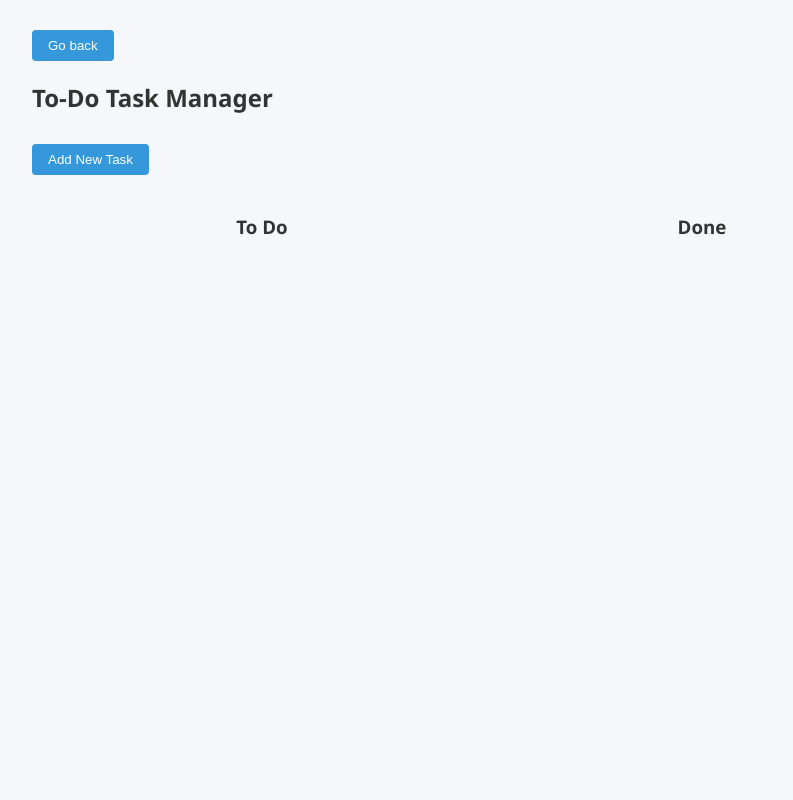
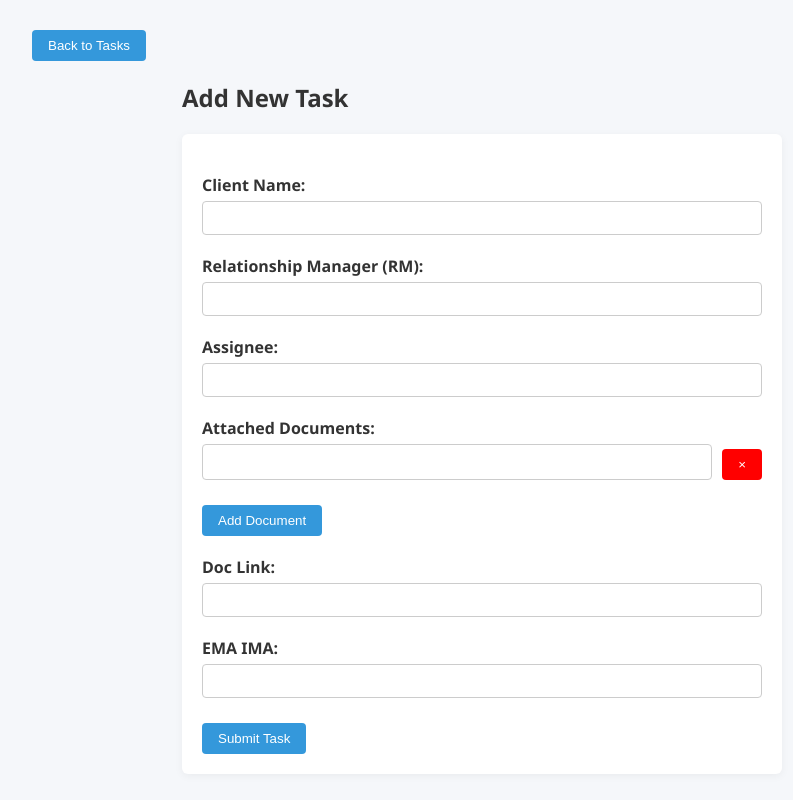
Before and after one commit to Remusseah/Client_interface, a Flask app: page /add_task in a window 1280 px wide. Shown: the whole page, without its empty margins (158-951 px from the left). Run offline with Flask 3, Linux system fonts and the light colour scheme; some libraries are stand-ins or nearby versions.

Commit message:
thingymajigs

```diff
--- a/static/style.css
+++ b/static/style.css
@@ -172,6 +172,8 @@ tbody tr:hover {
     padding: 10px;
     margin-bottom: 10px;
     cursor: pointer;
+    word-wrap: break-word;
+    overflow-wrap: anywhere;
   }
 
   .pending-details {
--- a/templates/add_task.html
+++ b/templates/add_task.html
@@ -2,101 +2,103 @@
 <html lang="en">
 <head>
   <meta charset="UTF-8">
-  <title>To-Do Task Manager</title>
+  <title>Add New Task</title>
   <link rel="stylesheet" href="{{ url_for('static', filename='style.css') }}">
   <style>
-  .user-greeting {
-    position: absolute;
-    top: 10px;
-    right: 20px;
+    .form-container {
+      max-width: 600px;
+      margin: auto;
     }
-
-  .header-buttons {
-    margin-bottom: 20px;
+    .form-group {
+      margin-bottom: 15px;
     }
-
-  .task-section {
-    display: flex;
-    justify-content: space-between;
-    gap: 20px;
-    padding: 0 20px;
-    flex-wrap: nowrap; /* <-- Ensure side-by-side layout */
+    .form-group label {
+      display: block;
+      font-weight: bold;
     }
-
-  .task-column {
-    flex: 1;             /* <-- Replace fixed width */
-    min-width: 0;        /* <-- Prevent overflow */
+    .form-group input {
+      width: 100%;
+      padding: 8px;
       box-sizing: border-box;
     }
-
-  .task-column h3 {
-    text-align: center;
-    margin-bottom: 10px;
+    #docs-container .form-group {
+      display: flex;
+      gap: 10px;
     }
-
-  .pending-box {
-    border: 1px solid #aaa;
-    background-color: #fdfdfd;
-    padding: 10px;
-    margin-bottom: 10px;
-    cursor: pointer;
-  }
-
-  .pending-details {
-    display: none;
-    padding-top: 10px;
-  }
-
-  .delete-task {
+    .remove-doc {
       background: red;
       color: white;
       border: none;
-    padding: 2px 6px;
-    font-weight: bold;
-    float: right;
       cursor: pointer;
     }
   </style>
-
 </head>
 <body>
   {% if logged_in_user %}
-    <div class="user-greeting">
+    <div class="user-greeting" style="position: absolute; top: 10px; right: 20px;">
         Logged in as <strong>{{ logged_in_user }}</strong>
     </div>
   {% endif %}
-
-  <a href="/" style="text-decoration: none;">
-    <button type="button">Go back</button>
+  <a href="/to_do" style="text-decoration: none;">
+    <button type="button">Back to Tasks</button>
   </a>
 
-  <div class="header-buttons">
-    <h2>To-Do Task Manager</h2>
-    <a href="/add_task" style="text-decoration: none;">
-      <button type="button">Add New Task</button>
-    </a>
+  <div class="form-container">
+    <h2>Add New Task</h2>
+    <form method="POST" action="/submit_task">
+      <div class="form-group">
+        <label for="client_name">Client Name:</label>
+        <input type="text" name="client_name" id="client_name" required>
       </div>
 
-  <div class="task-section">
-    <!-- Incomplete Tasks -->
-    <div class="task-column" id="todo-column">
-      <h3>To Do</h3>
-      <!-- Filled by JS -->
+      <div class="form-group">
+        <label for="rm">Relationship Manager (RM):</label>
+        <input type="text" name="rm" id="rm" required>
       </div>
 
-    <!-- Completed Tasks -->
-    <div class="task-column" id="done-column">
-      <h3>Done</h3>
-      <!-- Filled by JS -->
+      <div class="form-group">
+        <label for="assignee">Assignee:</label>
+        <input type="text" name="assigned_to" id="assigned_to" required>
+      </div>
+
+      <div class="form-group">
+        <label>Attached Documents:</label>
+        <div id="docs-container">
+          <div class="form-group">
+            <input type="text" name="documents[]">
+            <button type="button" class="remove-doc" onclick="removeDoc(this)">×</button>
           </div>
         </div>
+        <button type="button" onclick="addDocField()">Add Document</button>
+      </div>
 
-  <!-- Scripts -->
-  <script src="{{ url_for('static', filename='app.js') }}"></script>
+      <div class="form-group">
+        <label for="doc_link">Doc Link:</label>
+        <input type="text" name="doc_link" id="doc_link">
+      </div>
+
+      <div class="form-group">
+        <label for="ema_ima">EMA IMA:</label>
+        <input type="text" name="ema_ima" id="ema_ima">
+      </div>
+
+      <button type="submit">Submit Task</button>
+    </form>
+  </div>
+
   <script>
-    document.addEventListener("DOMContentLoaded", function () {
-      loadTasks(); // from app.js
-    });
+    function addDocField() {
+      const container = document.getElementById("docs-container");
+      const div = document.createElement("div");
+      div.className = "form-group";
+      div.innerHTML = '<input type="text" name="documents[]"> <button type="button" class="remove-doc" onclick="removeDoc(this)">×</button>';
+      container.appendChild(div);
+    }
+
+    function removeDoc(btn) {
+      const group = btn.closest(".form-group");
+      if (group) group.remove();
+    }
   </script>
 </body>
 </html>
```
Also changed, not shown: templates/to_do.html (+41 -23 lines). Lines whose indentation alone changed are shown as unchanged.
